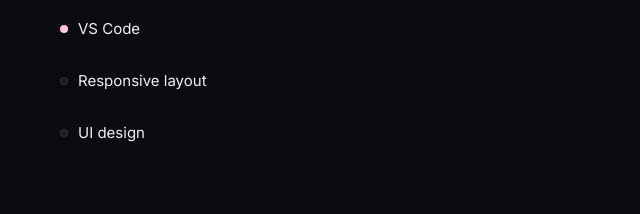
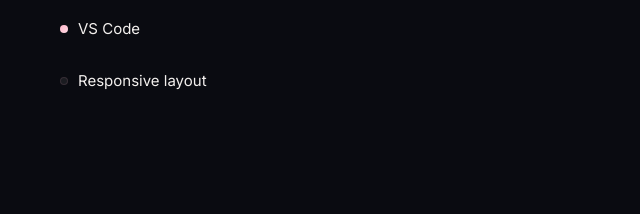
Before and after one commit to angesef/portfolio, a plain HTML site: page index.html in a window 1280 px wide. Shown: the part 1610-1824 px from the top of the page, 596-1236 px from the left. Drawn offline with Linux system fonts and the light colour scheme.

Commit message:
Remove 'UI design' from skill list
Removed 'UI design' from the skill list.

```diff
--- a/index.html
+++ b/index.html
@@ -122,7 +122,6 @@
               <li><span class="dot dot-strong"></span>Git &amp; version control</li>
               <li><span class="dot dot-strong"></span>VS Code</li>
               <li><span class="dot dot-mid"></span>Responsive layout</li>
-              <li><span class="dot dot-mid"></span>UI design</li>
             </ul>
           </div>
         </div>
```
